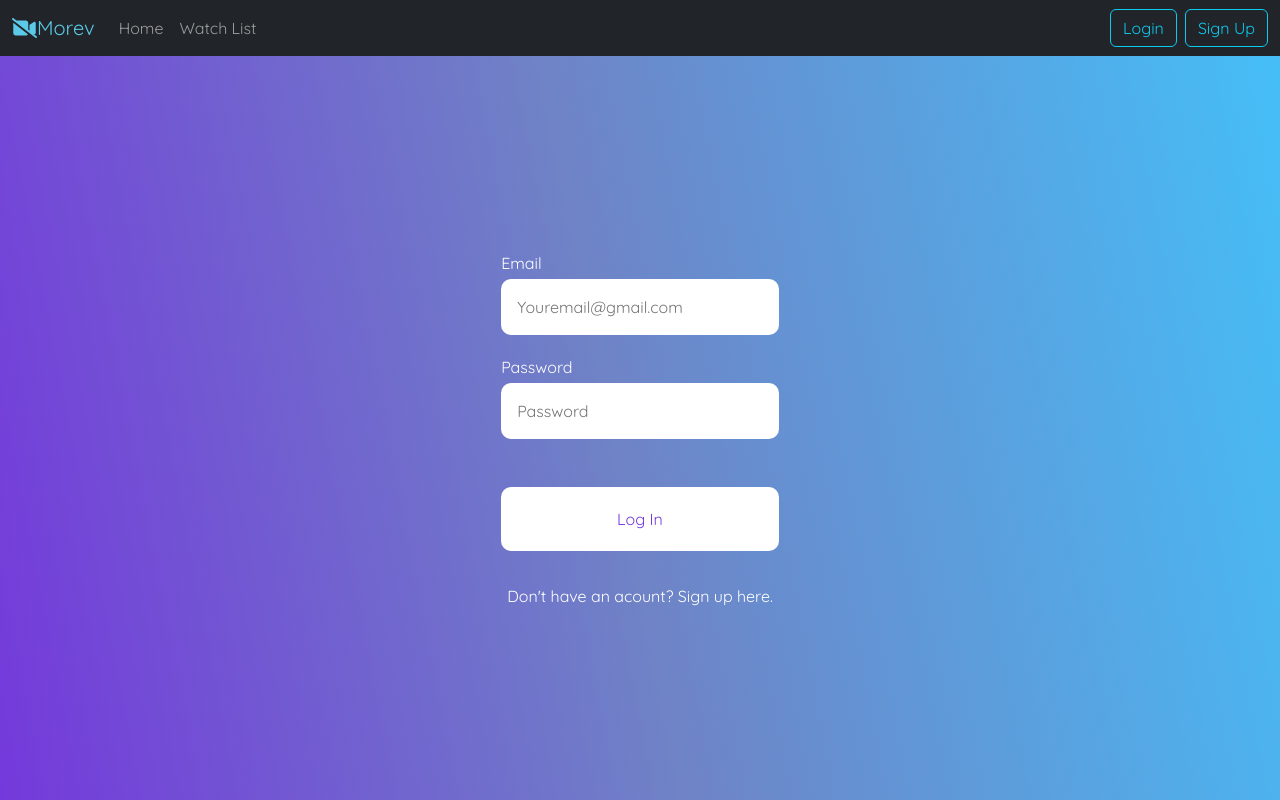
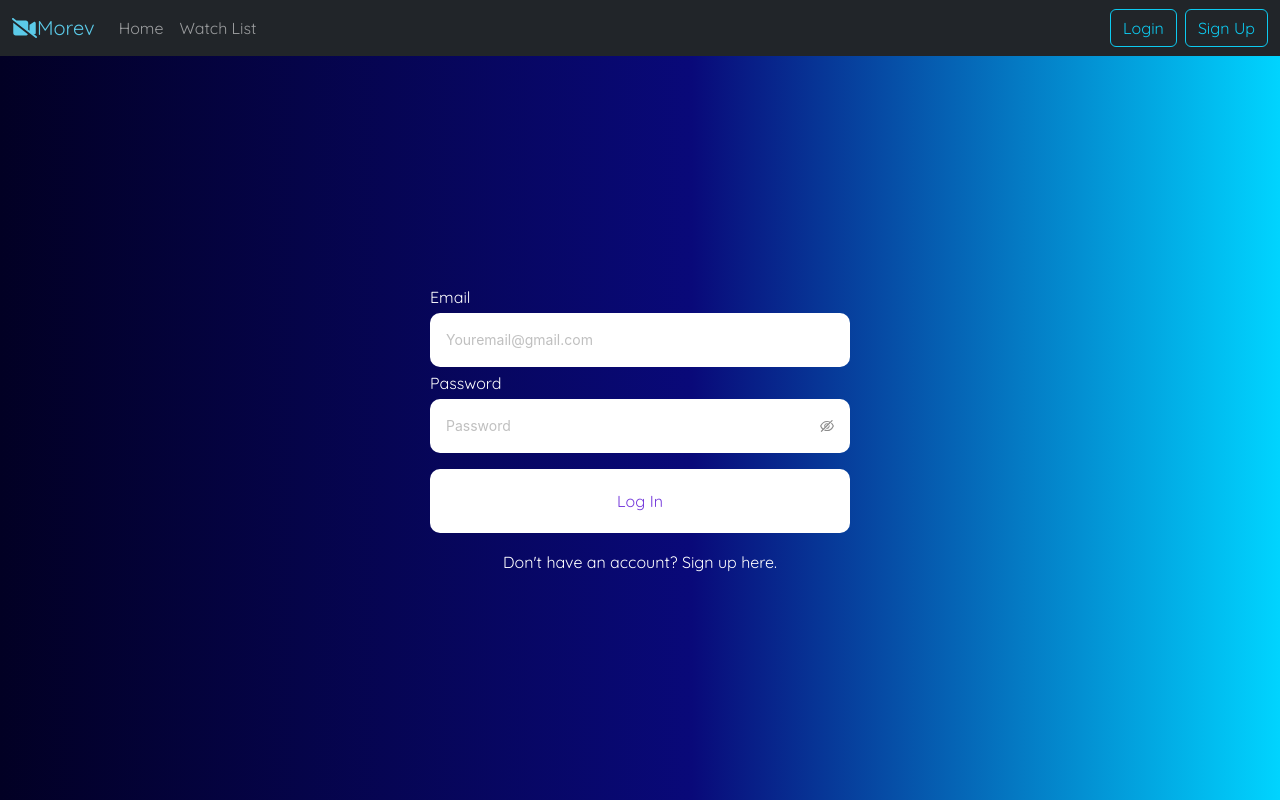
Before and after one commit to nhan78104/morev, a React (Create React App) app: page /login in a window 1280 px wide. Built offline with nearby package versions, Linux system fonts and the light colour scheme; no server answers; the HTML template or start-up script is replaced by a standard one.

Commit message:
[add] login feature

```diff
--- a/src/components/login/Login.js
+++ b/src/components/login/Login.js
@@ -1,46 +1,63 @@
-import React, { useState, useContext } from 'react'
+import { Input } from 'antd'
+import React, { useContext, useState } from 'react'
+import { useNavigate } from 'react-router-dom'
+
+import getUserInfo from '../../api/getUserInfo'
+import userAuthentication from '../../api/userAuthentication'
+import { AuthContext } from '../../context/AuthProvider'
+import Loading from '../loading/Loading'
 import './style.css'
-import { useNavigate } from 'react-router-dom'
-import { AuthContext } from '../../context/AuthProvider'
 
 export const Login = (props) => {
   const { setUser } = useContext(AuthContext)
   const [email, setEmail] = useState('')
-  const [pass, setPass] = useState('')
+  const [password, setPassword] = useState('')
+  const [isLoading, setIsLoading] = useState(false)
+  const [error, setError] = useState(false)
 
   const navigate = useNavigate()
 
-  const handleSubmit = () => {
+  const handleAuthentication = async () => {
+    try {
+      const res = await userAuthentication({
+        email,
+        password,
+      })
+      localStorage.setItem('accessToken', res.accessToken)
+      localStorage.setItem('refreshToken', res.refreshToken)
+
+      const user = await getUserInfo(res.accessToken)
+
+      setUser(user)
+      setIsLoading(false)
+      navigate('/')
+    } catch (error) {
+      setError(true)
+      setIsLoading(false)
+    }
+  }
+
+  const handleLogin = () => {
     // xử lý login
-
-    setUser(true) // sau chuyển true thành thông tin của user
-    navigate('/') // login xong chuyển về trang chủ
+    setIsLoading(true)
+    handleAuthentication()
   }
 
   return (
-    <div className='Login'>
+    <div className='login'>
+      {isLoading && <Loading />}
       <div className='auth-form-container'>
         <label form='email'>Email</label>
-        <input
+        <Input
           className='input-form'
-          value={email}
           onChange={(e) => setEmail(e.target.value)}
           type='email'
           placeholder='Youremail@gmail.com'
-          id='email'
-          name='email'
         />
         <label form='password'>Password</label>
-        <input
-          className='input-form'
-          value={pass}
-          onChange={(e) => setPass(e.target.value)}
-          type='password'
-          placeholder='Password'
-          id='password'
-          name='password'
-        />
-        <button className='login-btn' onClick={handleSubmit}>
+        <Input.Password className='input-form' placeholder='Password' onChange={(e) => setPassword(e.target.value)} />
+        {error && <span className='error'>Tài khoản hoặc mật khẩu sai.</span>}
+        <button className='login-btn' onClick={handleLogin}>
           Log In
         </button>
         <button
@@ -49,7 +66,7 @@ export const Login = (props) => {
             navigate('/sign-up')
           }}
         >
-          Don't have an acount? Sign up here.
+          Don't have an account? Sign up here.
         </button>
       </div>
     </div>
--- a/src/components/login/style.css
+++ b/src/components/login/style.css
@@ -1,45 +1,50 @@
-.Login {
-  text-align: center;
+.login {
   display: flex;
-  height: calc(100vh - 56px);
+  min-height: calc(100vh - 56px);
   align-items: center;
   justify-content: center;
   color: white;
-  background-image: linear-gradient(79deg, #7439db, #6f83c6 48%, #45bef7);
+  background: rgb(2, 0, 36);
+  background: linear-gradient(90deg, rgba(2, 0, 36, 1) 0%, rgba(9, 9, 121, 1) 54%, rgba(0, 212, 255, 1) 100%);
 }
 
-.auth-form-container,
-.login-form,
-.register-form {
+.login .auth-form-container,
+.login .login-form,
+.login .register-form {
   display: flex;
   flex-direction: column;
 }
 
-label {
+.login label {
   text-align: left;
   padding: 0.25rem 0;
 }
 
-.input-form {
-  margin-bottom: 1rem;
+.login .input-form {
+  min-width: 26.25rem;
   padding: 1rem;
   border: none;
   border-radius: 10px;
 }
 
-.login-btn {
+.login .login-btn {
   border: none;
   background-color: white;
   padding: 20px;
   border-radius: 10px;
   cursor: pointer;
   color: #7439db;
-  margin-top: 2rem;
+  margin-top: 1rem;
 }
 
-.link-btn {
-  margin-top: 2rem;
+.login .link-btn {
+  margin-top: 1rem;
   background: none;
   color: white;
   border: none;
 }
+
+.login .error {
+  margin-top: 0.5rem;
+  color: #ff3333;
+}
```
